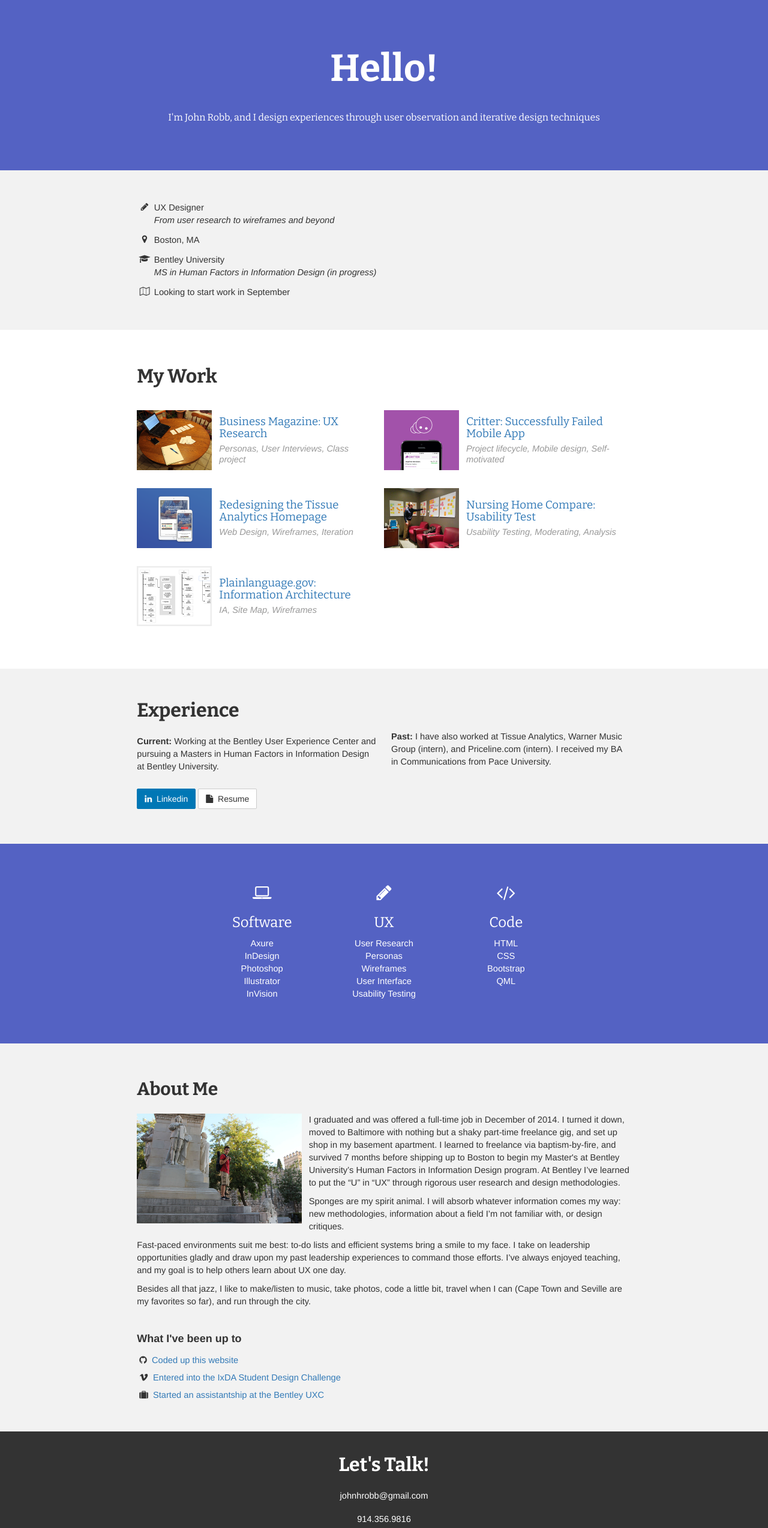
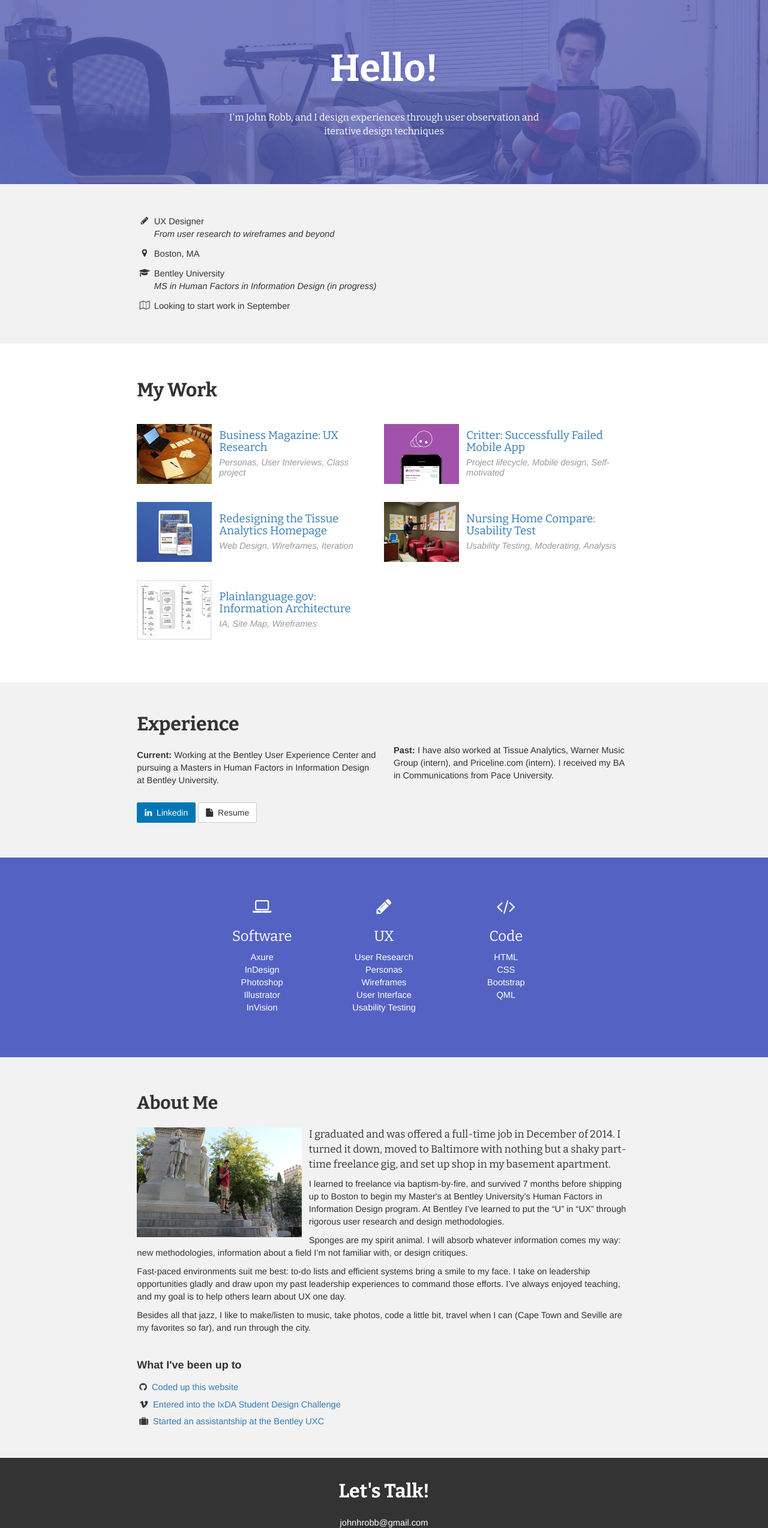
Before and after one commit to johnrobbjr/Portfolio, a plain HTML site: page index.html in a window 1280 px wide. Shown: the top 2548 px of the page at 60% size. Drawn offline with nearby package versions, Linux system fonts and the light colour scheme.

Commit message:
Adding Header image
Added header image
fixed mobile "experience" padding
made text wrap better in Handshake section
added Hilary's portfolio link to NHC,
Styled lead-in text for "about" section

```diff
--- a/index.html
+++ b/index.html
@@ -53,8 +53,10 @@
 
   <div class="jumbotron handshake">
     <div class="container text-center">
+      <div class="col-xs-12 col-sm-8 col-sm-offset-2 col-md-6 col-md-offset-3">
         <h1>Hello!</h1>
         <p>I'm John Robb, and I design experiences through user observation and iterative design techniques</p>
+      </div>
     </div>
   </div>
 
@@ -174,7 +176,7 @@
         <b>Current:</b> Working at the Bentley User Experience Center and pursuing a Masters in Human Factors in Information Design at Bentley University.
       </p>
     </div>
-    <div class="container-fluid col-sm-6" style="padding-left: 12px;">
+    <div class="container-fluid col-sm-6" id="past">
       <p>
         <b>Past:</b> I have also worked at Tissue Analytics, Warner Music Group (intern), and Priceline.com (intern). I received my BA in Communications from Pace University.
       </p>
@@ -238,8 +240,11 @@
       <a class="fancybox" href="img/seville.jpg">
         <img class="img-responsive col-xs-12 col-sm-4 col-md-4" src="img/seville.jpg" alt="About Me Image">
       </a>
+      <p class="about-lead">
+        I graduated and was offered a full-time job in December of 2014. I turned it down, moved to Baltimore with nothing but a shaky part-time freelance gig, and set up shop in my basement apartment.
+      </p>
       <p>
-        I graduated and was offered a full-time job in December of 2014. I turned it down, moved to Baltimore with nothing but a shaky part-time freelance gig, and set up shop in my basement apartment. I learned to freelance via baptism-by-fire, and survived 7 months before shipping up to Boston to begin my Master's at Bentley University’s Human Factors in Information Design program. At Bentley I’ve learned to put the “U” in “UX” through rigorous user research and design methodologies.
+        I learned to freelance via baptism-by-fire, and survived 7 months before shipping up to Boston to begin my Master's at Bentley University’s Human Factors in Information Design program. At Bentley I’ve learned to put the “U” in “UX” through rigorous user research and design methodologies.
       </p>
       <p>
         Sponges are my spirit animal. I will absorb whatever information comes my way: new methodologies, information about a field I’m not familiar with, or design critiques.
--- a/media.css
+++ b/media.css
@@ -1,6 +1,10 @@
 /* sm */
 
 @media (min-width: 768px) {
+  .about img {
+    margin-bottom: 4px;
+  }
+
   .handshake {
     padding-top: 60px;
     padding-bottom: 36px;
@@ -37,18 +41,20 @@
   .about {
     padding: 40px 0;
   }
+
+  #past {
+    padding-left: 16px;
+  }
 }
 
 /* md */
 
 @media (min-width: 992px) {
-  .handshake {
-  }
+
 }
 
 /* lg */
 
 @media (min-width: 1200px) {
-  .handshake {
-  }
+
 }
--- a/robbstrap.css
+++ b/robbstrap.css
@@ -58,6 +58,11 @@ p {
 .handshake {
   background-color: #5462C3;
   color: #fff;
+  text-shadow: 0px 1px 8px rgba(0, 0, 0, .1);
+  background-image: url('img/handshake.jpg');
+  background-size: cover;
+  background-repeat: no-repeat;
+  background-position: center;
 }
 
 .handshake p {
@@ -181,6 +186,11 @@ p {
   background-color: #f2f2f2;
 }
 
+.about-lead {
+  font-family: "bitter";
+  font-size: 13pt;
+}
+
 .about ul{
   margin-left: -4px;
 }
@@ -197,7 +207,7 @@ p {
 .about img {
   float: left;
   padding: 0;
-  margin: 0 12px 4px 0;
+  margin: 0 12px 16px 0;
 }
 
 
```
Also changed, not shown: article_nhc.html (+1 -1 lines), article_ta.html (+2 -0 lines), img/handshake.jpg (added).
